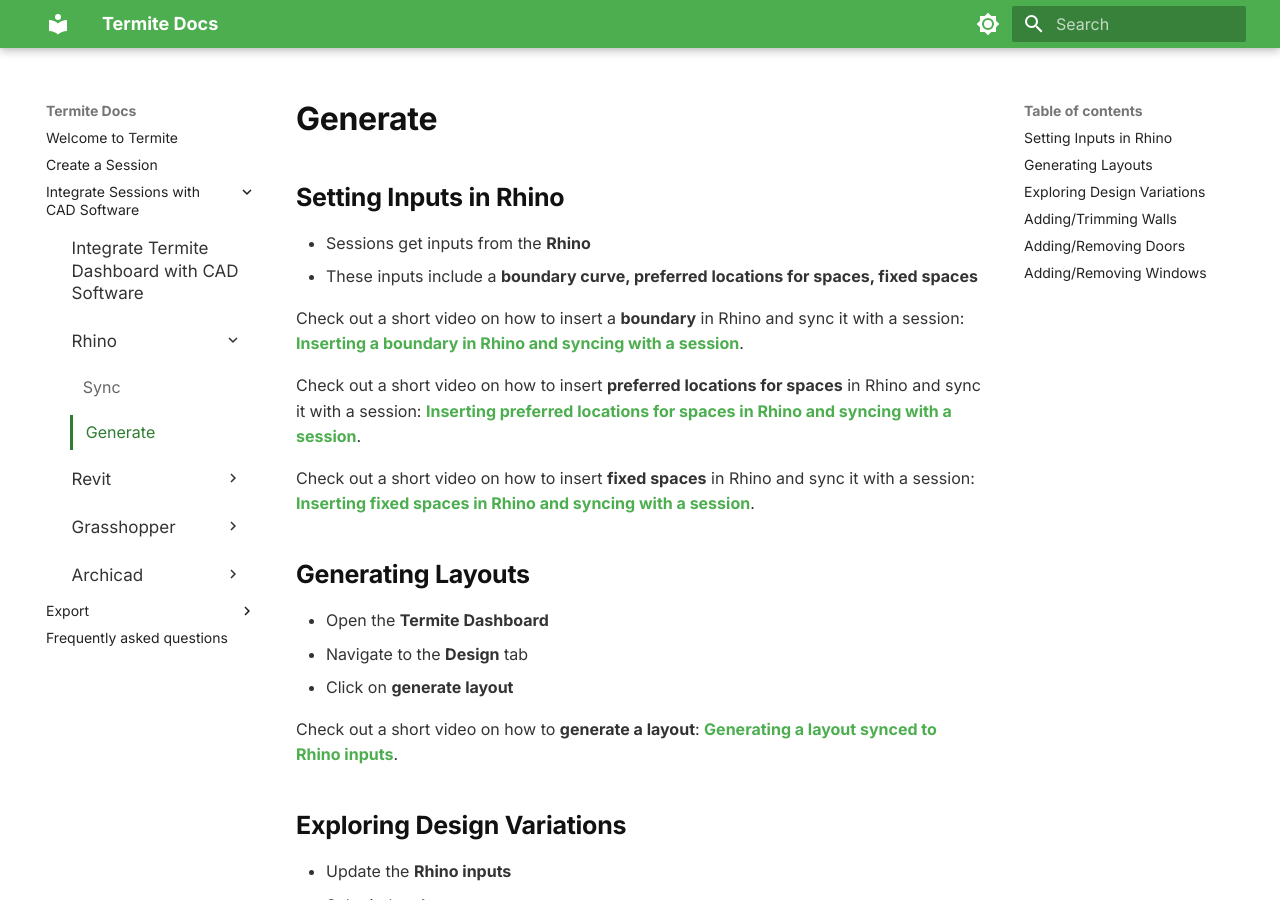
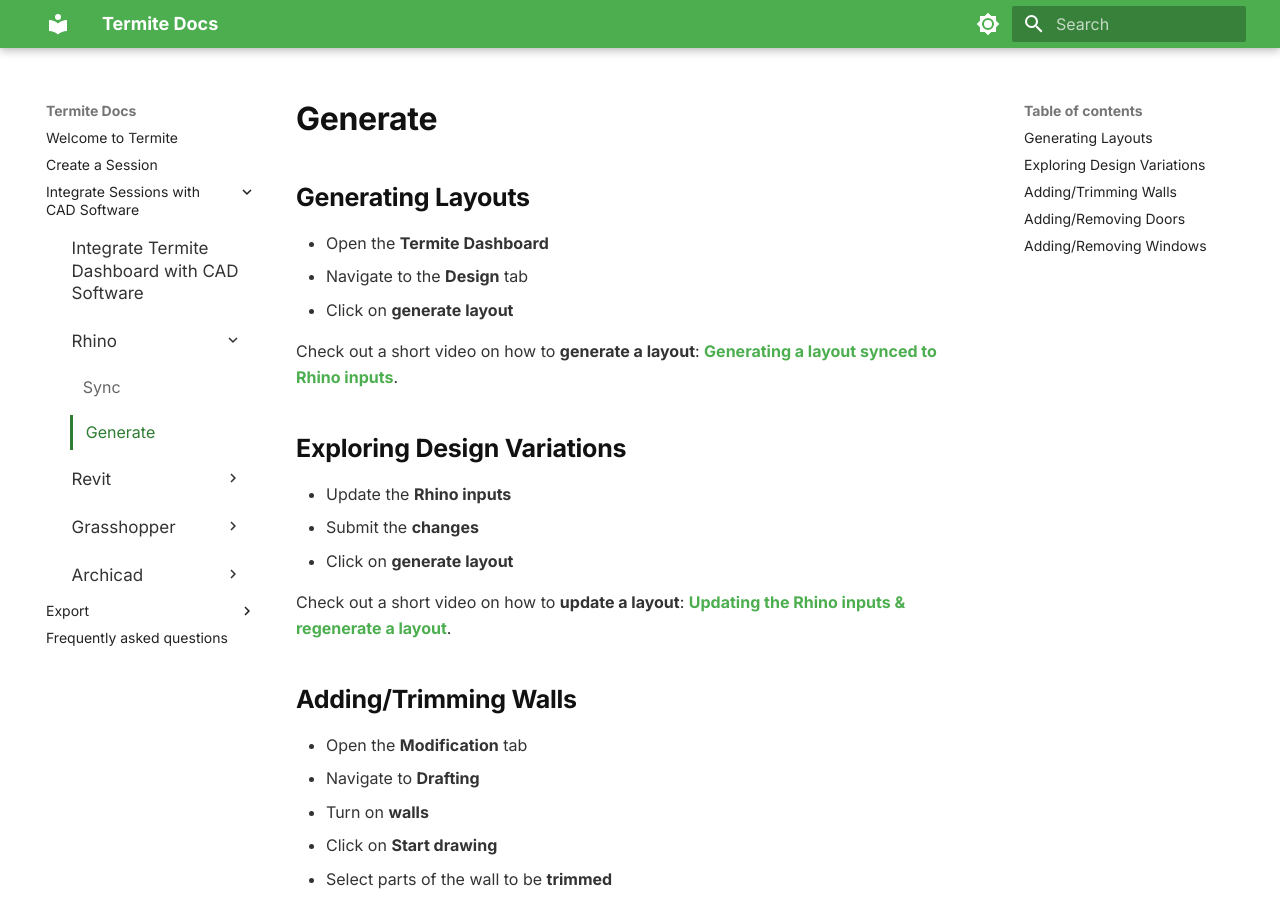
Before and after one commit to Fereshteh7720/Documentation, an MkDocs documentation site: the page built from docs/generate-rhino.md, in a window 1280 px wide and 900 px high. Built offline with MkDocs 1.6.1 and Material for MkDocs 9.7.7, drawn with Linux system fonts in a browser that asks for light colours.

```diff
--- a/docs/generate-rhino.md
+++ b/docs/generate-rhino.md
@@ -1,16 +1,4 @@
-## Setting Inputs in Rhino
 
-- Sessions get inputs from the **Rhino**
-- These inputs include a **boundary curve, preferred locations for spaces, fixed spaces**
-
-Check out a short video on how to insert a **boundary** in Rhino and sync it with a session:
-**[Inserting a boundary in Rhino and syncing with a session](https://youtube)**.
-
-Check out a short video on how to insert **preferred locations for spaces** in Rhino and sync it with a session:
-**[Inserting preferred locations for spaces in Rhino and syncing with a session](https://youtube)**.
-
-Check out a short video on how to insert **fixed spaces** in Rhino and sync it with a session:
-**[Inserting fixed spaces in Rhino and syncing with a session](https://youtube)**.
 
 ## Generating Layouts
 - Open the **Termite Dashboard**
```
Also changed, not shown: docs/sync-rhino.md (+41 -2 lines).
